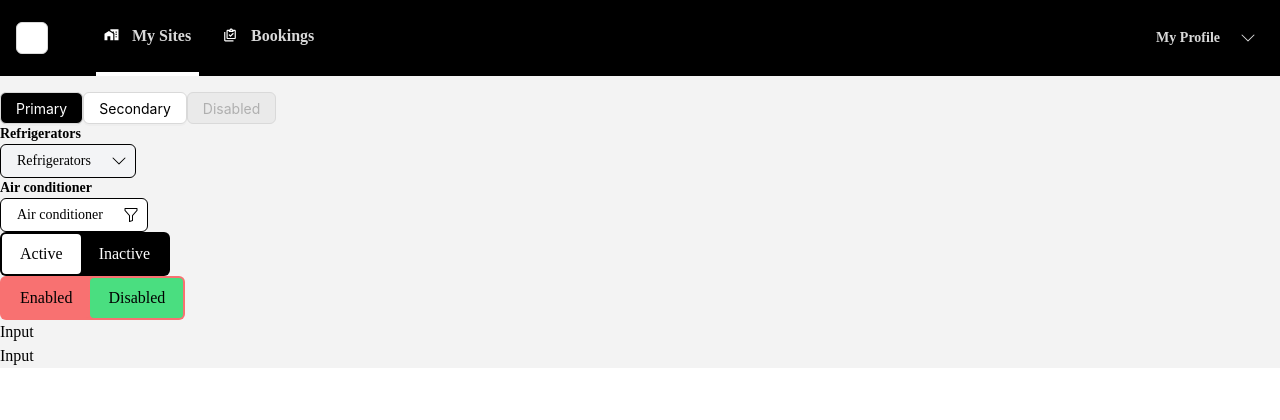
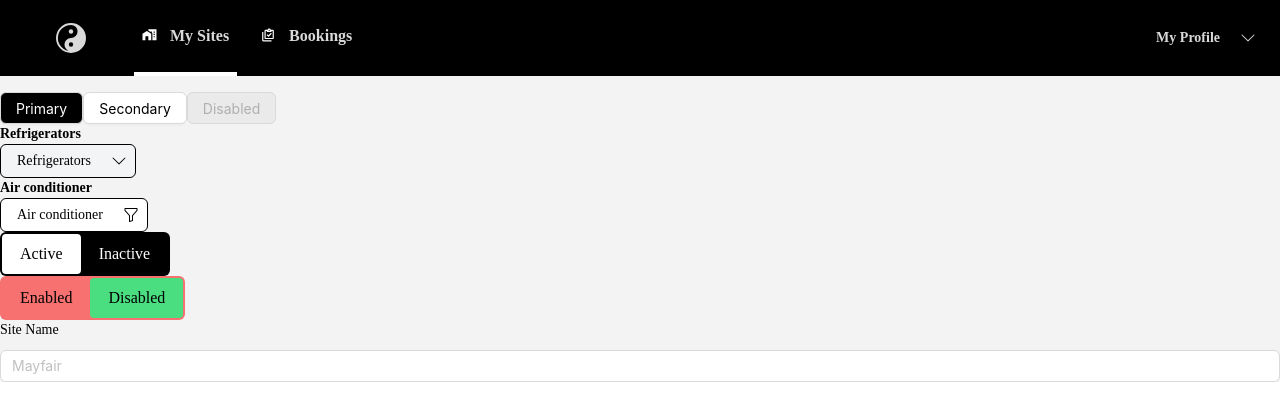
Before and after one commit to sysdale/concierge, a React (Create React App) app: page / in a window 1280 px wide. Shown: the top 420 px of the page. Built offline with nearby package versions, Linux system fonts and the light colour scheme.

Commit message:
input field not working

```diff
--- a/src/App.js
+++ b/src/App.js
@@ -59,8 +59,14 @@ function App() {
         theme={"red_green"}
       />
 
-      <InputField title={"Site Name"} />
-      <InputField title={"Hotel Name"} />
+      <InputField
+        placeholder={"Mayfair"}
+        iconDirection={"left"}
+        icon={""}
+        type={""}
+      >
+        Site Name
+      </InputField>
     </div>
   );
 }
--- /dev/null
+++ b/src/components/DatePicker.js
@@ -0,0 +1,7 @@
+import React from "react";
+
+const DatePicker = () => {
+  return <div>DatePicker</div>;
+};
+
+export default DatePicker;
--- a/src/components/InputField.js
+++ b/src/components/InputField.js
@@ -1,8 +1,25 @@
 import React from "react";
 import { Input, ConfigProvider } from "antd";
+import { UserOutlined } from "@ant-design/icons";
 
-const InputField = ({ ...props }) => {
-  return <div>Input</div>;
+const InputField = ({
+  placeholder,
+  icon = null,
+  iconDirection = null,
+  type = null,
+  ...props
+}) => {
+  return (
+    <div className="flex flex-col">
+      <div className="text-sm font-normal pb-2.5">{props.children}</div>
+      {console.log(icon)}
+      <Input
+        placeholder={placeholder}
+        prefix={icon && <UserOutlined />}
+        type={type}
+      />
+    </div>
+  );
 };
 
 export default InputField;
--- a/src/components/NavBar.js
+++ b/src/components/NavBar.js
@@ -2,7 +2,7 @@ import React from "react";
 import Icons from "./Icons";
 import NavTabs from "./NavTabs";
 import DropDownButton from "./DropDownButton";
-import Button from "./Buttonn";
+import Buttonn from "./Buttonn";
 import BookingSvg from "./SVGs/BookingSvg";
 import SitesSvg from "./SVGs/SitesSvg";
 
@@ -16,8 +16,8 @@ const NavBar = ({ data }) => {
     <div className="mb-4 px-4 flex justify-between items-center content-center bg-black text-[#D9D9D9] font-semibold text-base relative">
       {/* Logo Area */}
       <div className="flex flex-row items-center ">
-        <div className="flex items-center text-3xl pr-12 text-black">
-          <Button theme={"d_onlyIcon"} icons={"logo"}></Button>
+        <div className="flex items-center text-3xl px-10">
+          <Icons iconName="logo" />
         </div>
 
         {/* Tabs Area */}
--- /dev/null
+++ b/src/components/NumberField.js
@@ -0,0 +1,7 @@
+import React from "react";
+
+const NumberField = () => {
+  return <div>NumberField</div>;
+};
+
+export default NumberField;
```
Also changed, not shown: src/components/index.js (+0 -20 lines).
